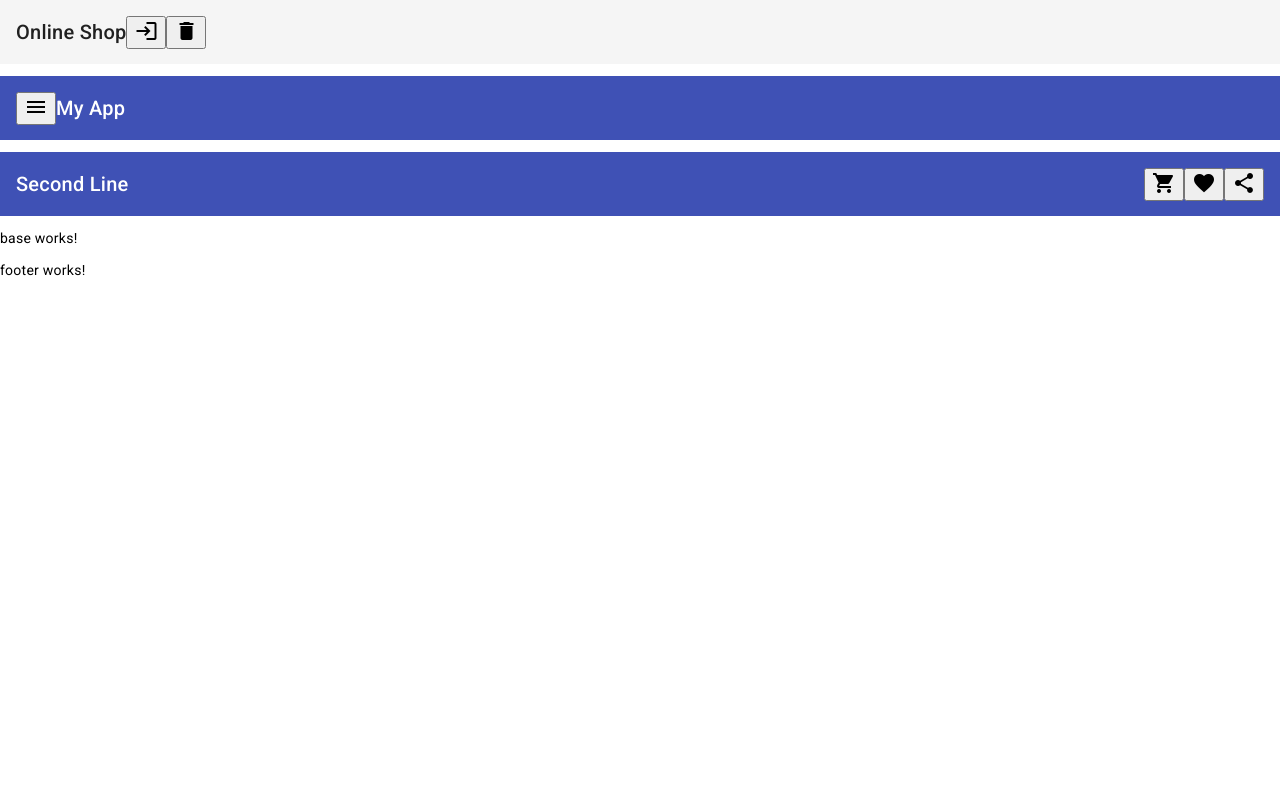
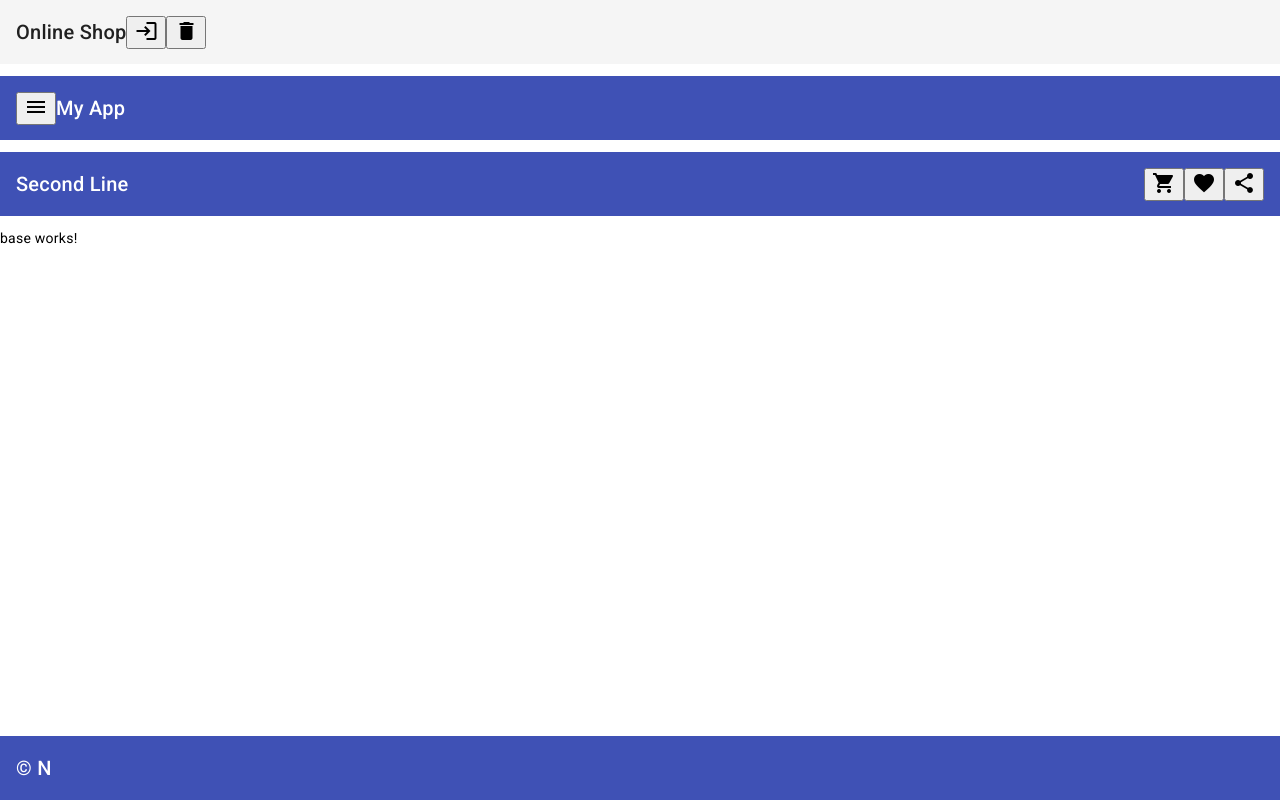
Before and after one commit to natajedi/online-shop-angular, an Angular app: page / in a window 1280 px wide. Built offline with nearby package versions, Linux system fonts and the light colour scheme.

Commit message:
Add files via upload

```diff
--- a/src/app/components/UI/footer/footer.component.html
+++ b/src/app/components/UI/footer/footer.component.html
@@ -1 +1,3 @@
-<p>footer works!</p>
+<mat-toolbar class="footer" color="primary">
+  &copy; N
+</mat-toolbar>
```
